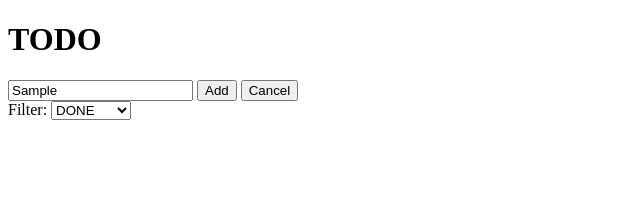
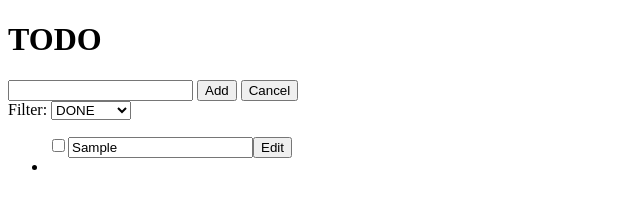
Before and after one commit to nesgnas/setlogtodo, a plain HTML site: page index.html in a window 1280 px wide. Both pictures are taken after typing "Sample" into the empty fields and a click on the button "Add". Shown: the whole page, without its empty margins (0-640 px from the left). Drawn offline with Linux system fonts and the light colour scheme.

Commit message:
update renderTodo function

```diff
--- a/index.html
+++ b/index.html
@@ -6,7 +6,7 @@
         TODO
     </h1>
 
-    <input name="newTodo" type="text">
+    <input id="newTodo" type="text">
     <button onclick="addTodo()"> Add </button>
     <button onclick="clearInputBox()"> Cancel </button>
 
--- a/todo.js
+++ b/todo.js
@@ -1,19 +1,21 @@
 var todos = []
 
 function addTodo(){
-    var todoInput = document.getElementsByName("newTodo")
-    var text = todoInput.values
-    var Todo = {
+    const todoInput = document.getElementById("newTodo")
+    const text = todoInput.value
+
+
+    const Todo = {
         id: Date.now(),
         text: text,
         isDone: false
     }
     todos.push(Todo)
-    todoInput.values = ""
+    todoInput.value = ""
     renderTodos()
 }
 
-function deleteTodo(){
+function deleteTodo(id){
     renderTodos()
 }
 
@@ -21,14 +23,47 @@ function filterTodos(){
     renderTodos()
 }
 
-function editTodoText(){
+function editTodoText(id){
     renderTodos()
 }
 
-function toggleTodo(){
+function toggleTodo(id){
     renderTodos()
 }
 
 function renderTodos(){
+    const todoList = document.getElementById('todoList');
+    todoList.innerHTML = '';
 
+    let filteredTodos = todos;
+
+
+    filteredTodos.forEach(todo =>{
+        const todoItem = document.createElement('li');
+        todoItem.className = 'todo-item';
+
+        const checkbox = document.createElement('input');
+        checkbox.type = 'checkbox';
+        checkbox.checked = todo.isDone;
+        checkbox.onchange = ()=> toggleTodo(todo.id)
+
+        const text = document.createElement('input');
+        text.type = 'text';
+        text.value = todo.text;
+        text.readOnly = true;
+
+        const editTodoBtn = document.createElement('button');
+        editTodoBtn.textContent = 'Edit';
+        editTodoBtn.onclick = () => editTodoText(todo.id);
+
+        const deleteTodoBtn = document.createElement('button');
+        deleteTodoBtn.textContent = 'Delete';
+        deleteTodoBtn.onclick = () => deleteTodo(todo.id);
+
+        todoList.appendChild(checkbox);
+        todoList.appendChild(text);
+        todoList.appendChild(editTodoBtn);
+        todoList.appendChild(editTodoBtn);
+        todoList.appendChild(todoItem);
+    })
 }
```
